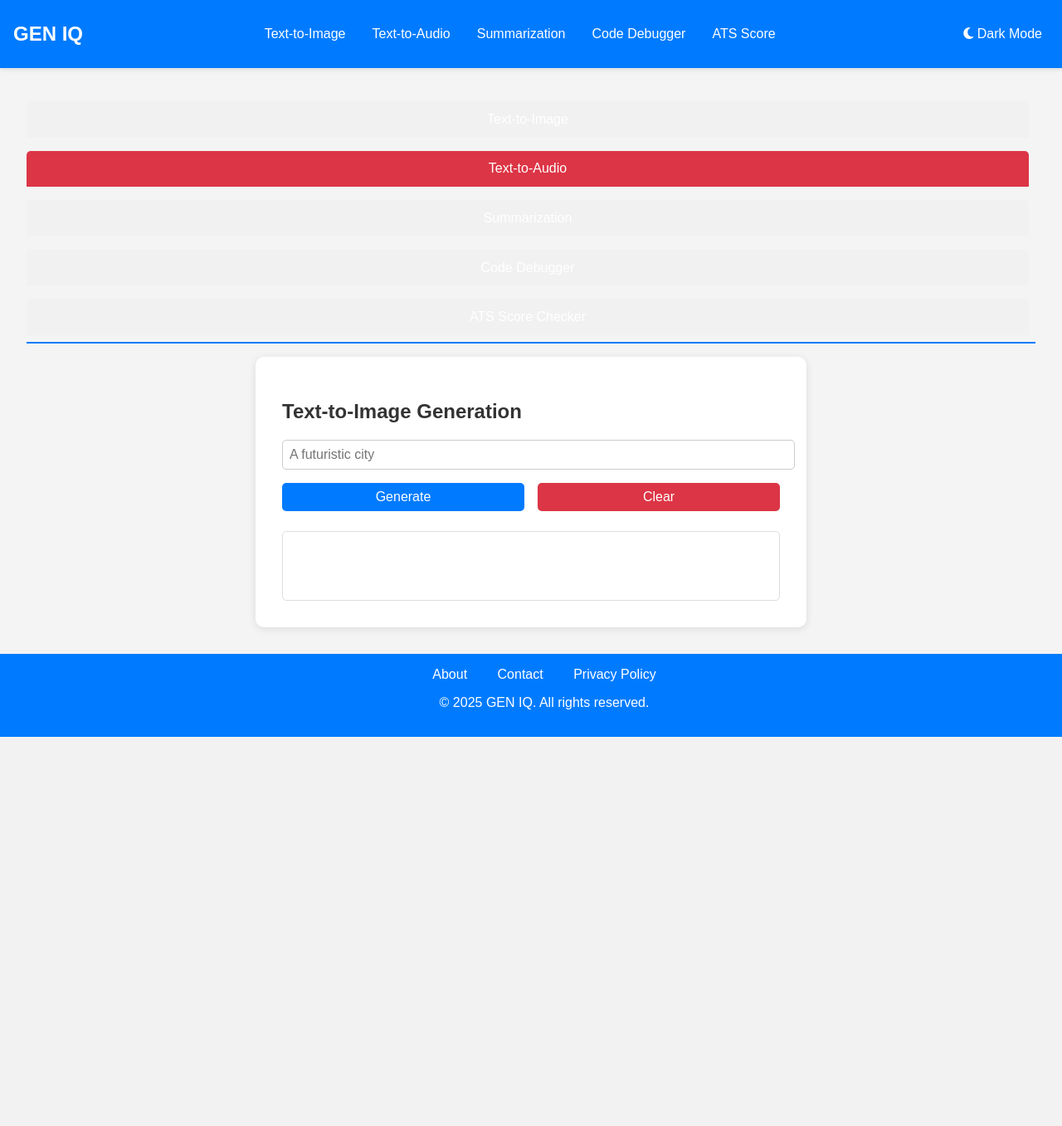
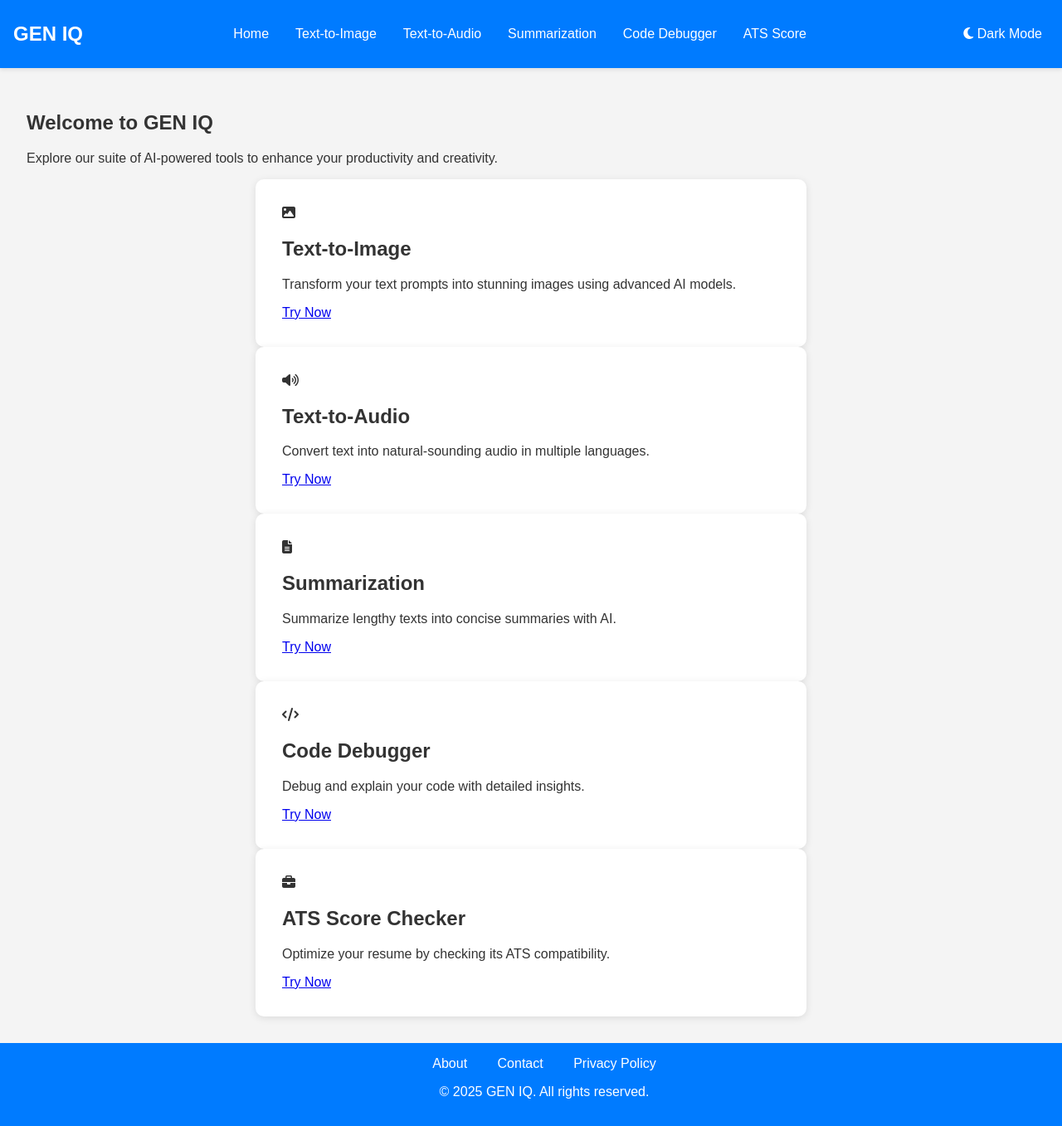
Before and after one commit to Balaji648/gen-ai, a Flask app: page / in a window 1280 px wide. Shown: the whole page at 83% size. Before the commit the page ends 888 px from the top, so only its background shows below. Run offline with Flask 3, Linux system fonts and the light colour scheme.

Commit message:
Update index.html

```diff
--- a/templates/index.html
+++ b/templates/index.html
@@ -3,7 +3,7 @@
 <head>
     <meta charset="UTF-8">
     <meta name="viewport" content="width=device-width, initial-scale=1.0">
-    <title>GEN IQ</title>
+    <title>GEN IQ - Home</title>
     <link rel="stylesheet" href="{{ url_for('static', filename='style.css') }}">
     <link rel="stylesheet" href="https://cdnjs.cloudflare.com/ajax/libs/font-awesome/6.4.0/css/all.min.css">
 </head>
@@ -16,11 +16,12 @@
                 <i class="fas fa-bars"></i>
             </div>
             <ul class="nav-links">
-                <li><a href="#" onclick="openTab('text-to-image')">Text-to-Image</a></li>
-                <li><a href="#" onclick="openTab('text-to-audio')">Text-to-Audio</a></li>
-                <li><a href="#" onclick="openTab('summarization')">Summarization</a></li>
-                <li><a href="#" onclick="openTab('code-debugger')">Code Debugger</a></li>
-                <li><a href="#" onclick="openTab('ats-score')">ATS Score</a></li>
+                <li><a href="/">Home</a></li>
+                <li><a href="/text-to-image">Text-to-Image</a></li>
+                <li><a href="/text-to-audio">Text-to-Audio</a></li>
+                <li><a href="/summarization">Summarization</a></li>
+                <li><a href="/code-debugger">Code Debugger</a></li>
+                <li><a href="/ats-score">ATS Score</a></li>
             </ul>
         </nav>
         <div class="theme-toggle">
@@ -30,81 +31,42 @@
 
     <!-- Main Content -->
     <main>
-        <div class="tabs">
-            <button class="tab-button" onclick="openTab('text-to-image')">Text-to-Image</button>
-            <button class="tab-button" onclick="openTab('text-to-audio')">Text-to-Audio</button>
-            <button class="tab-button" onclick="openTab('summarization')">Summarization</button>
-            <button class="tab-button" onclick="openTab('code-debugger')">Code Debugger</button>
-            <button class="tab-button" onclick="openTab('ats-score')">ATS Score Checker</button>
-        </div>
-
-        <!-- Tab Content -->
-        <div id="text-to-image" class="tab-content">
+        <section class="hero">
+            <h1>Welcome to GEN IQ</h1>
+            <p>Explore our suite of AI-powered tools to enhance your productivity and creativity.</p>
+        </section>
+        <section class="cards">
             <div class="card">
-                <h2>Text-to-Image Generation</h2>
-                <input type="text" id="image-prompt" placeholder="A futuristic city">
-                <div class="button-group">
-                    <button onclick="generateImage()">Generate</button>
-                    <button onclick="clearTab('image')">Clear</button>
-                </div>
-                <div id="image-result" class="result"><div class="spinner" style="display: none;"></div></div>
+                <i class="fas fa-image"></i>
+                <h2>Text-to-Image</h2>
+                <p>Transform your text prompts into stunning images using advanced AI models.</p>
+                <a href="/text-to-image" class="btn">Try Now</a>
             </div>
-        </div>
-
-        <div id="text-to-audio" class="tab-content">
             <div class="card">
-                <h2>Text-to-Audio Conversion</h2>
-                <textarea id="audio-text" placeholder="Hello, this is a test."></textarea>
-                <select id="audio-lang">
-                    <option value="en">English</option>
-                    <option value="es">Spanish</option>
-                    <option value="fr">French</option>
-                </select>
-                <div class="button-group">
-                    <button onclick="generateAudio()">Convert</button>
-                    <button onclick="clearTab('audio')">Clear</button>
-                </div>
-                <div id="audio-result" class="result"><div class="spinner" style="display: none;"></div></div>
+                <i class="fas fa-volume-up"></i>
+                <h2>Text-to-Audio</h2>
+                <p>Convert text into natural-sounding audio in multiple languages.</p>
+                <a href="/text-to-audio" class="btn">Try Now</a>
             </div>
-        </div>
-
-        <div id="summarization" class="tab-content">
             <div class="card">
-                <h2>AI-Powered Summarization</h2>
-                <textarea id="summary-text" placeholder="Paste your text here..."></textarea>
-                <label>Number of sentences: <input type="number" id="summary-sentences" min="1" max="5" value="2"></label>
-                <div class="button-group">
-                    <button onclick="summarizeText()">Summarize</button>
-                    <button onclick="clearTab('summary')">Clear</button>
-                </div>
-                <div id="summary-result" class="result"><div class="spinner" style="display: none;"></div></div>
+                <i class="fas fa-file-alt"></i>
+                <h2>Summarization</h2>
+                <p>Summarize lengthy texts into concise summaries with AI.</p>
+                <a href="/summarization" class="btn">Try Now</a>
             </div>
-        </div>
-
-        <div id="code-debugger" class="tab-content">
             <div class="card">
-                <h2>Code Debugger & Explainer</h2>
-                <textarea id="code-input" placeholder="def example():\n    print(undefined_variable)"></textarea>
-                <div class="button-group">
-                    <button onclick="debugCode()">Debug</button>
-                    <button onclick="clearTab('code')">Clear</button>
-                </div>
-                <div id="code-result" class="result"><div class="spinner" style="display: none;"></div></div>
+                <i class="fas fa-code"></i>
+                <h2>Code Debugger</h2>
+                <p>Debug and explain your code with detailed insights.</p>
+                <a href="/code-debugger" class="btn">Try Now</a>
             </div>
-        </div>
-
-        <div id="ats-score" class="tab-content">
             <div class="card">
+                <i class="fas fa-briefcase"></i>
                 <h2>ATS Score Checker</h2>
-                <input type="file" id="resume-upload" accept=".pdf">
-                <textarea id="job-desc" placeholder="Enter job description..."></textarea>
-                <div class="button-group">
-                    <button onclick="checkAtsScore()">Check Score</button>
-                    <button onclick="clearTab('ats')">Clear</button>
-                </div>
-                <div id="ats-result" class="result"><div class="spinner" style="display: none;"></div></div>
+                <p>Optimize your resume by checking its ATS compatibility.</p>
+                <a href="/ats-score" class="btn">Try Now</a>
             </div>
-        </div>
+        </section>
     </main>
 
     <!-- Footer -->
@@ -115,7 +77,7 @@
                 <a href="#">Contact</a>
                 <a href="#">Privacy Policy</a>
             </div>
-            <p>&copy; 2025 GEN IQ. All rights reserved.</p>
+            <p>© 2025 GEN IQ. All rights reserved.</p>
         </div>
     </footer>
 
```
